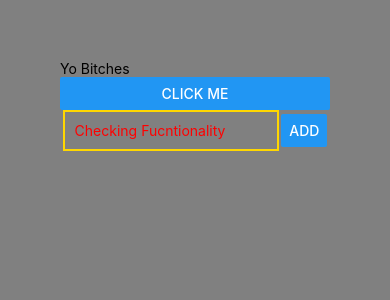
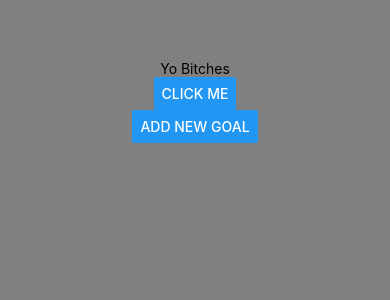
Before and after one commit to JasmeetSinghChhabra/react-native-poc, a React Native app: screen / in a window 390 px wide. Shown: the top 300 px of the page. Built offline with nearby package versions, Linux system fonts and the light colour scheme.

Commit message:
Modal Added

```diff
--- a/App.js
+++ b/App.js
@@ -13,6 +13,7 @@
 export default function App() {
   const [outputText, setoutputText] = useState("Yo Bitches");
   const [courseGoals, setCourseGoals] = useState([]);
+  const [isAddMode, setIsAddMode] = useState(false);
 
   const addGoalHandler = goalTitle => {
     //console.log(enteredGoal);
@@ -20,6 +21,12 @@
       ...currentGoals,
       { id: Math.random().toString(), value: goalTitle }
     ]); //spread operator
+    setIsAddMode(false);
+  };
+  const removeGoalHandler = goalId => {
+    setCourseGoals(currentGoals => {
+      return currentGoals.filter(goal => goal.id !== goalId);
+    });
   };
 
   return (
@@ -27,14 +34,17 @@
       <Text>{outputText}</Text>
       <Button title="Click Me" onPress={() => setoutputText("Oh Yes")} />
 
-      <GoalInput onAddGoal={addGoalHandler} />
+      <Button title="Add new goal" onPress={()=> setIsAddMode(true)}/>
+
+      <GoalInput visible={isAddMode} onAddGoal={addGoalHandler} />
       <FlatList
         keyExtractor={(item, index) => item.id}
         data={courseGoals}
         renderItem={itemData => (
           <GoalItem
-            onDelete={() => console.log('Does that work?')}
-            title={itemData.item.value }
+            id={itemData.item.id}
+            onDelete={removeGoalHandler}
+            title={itemData.item.value}
           />
         )}
       />
@@ -47,8 +57,8 @@
     padding: 60,
     flex: 1,
     backgroundColor: "grey",
-    color: "pink"
-    //alignItems: "center",
-    // justifyContent: "center"
+    color: "pink",
+    alignItems: "center",
+    justifyContent: "center"
   }
 });
--- a/components/GoalInput.js
+++ b/components/GoalInput.js
@@ -5,7 +5,8 @@
   View,
   FlatList,
   Button,
-  TextInput
+  TextInput,
+  Modal
 } from "react-native";
 
 const GoalInput = props => {
@@ -14,39 +15,36 @@
     setEnteredGoal(input);
   };
   return (
-    <View
-      style={{
-        flexDirection: "row",
-        justifyContent: "space-evenly",
-        alignItems: "center"
-      }}
-    >
-      <TextInput
-        style={{
-          width: "80%",
-          color: "red",
-          //borderBottomColor: "black",
-          borderWidth: 2,
-          borderColor: "gold",
-          padding: 10
-        }}
-        placeholder="Checking Fucntionality"
-        onChangeText={goalInputHandler}
-        value={enteredGoal}
-      />
-      <Button title="Add" onPress={()=>props.onAddGoal(enteredGoal)} />
-    </View>
+    <Modal visible={props.visible} animationType={"slide"}>
+      <View style={styles.inputContainer}>
+        <TextInput
+          style={styles.input}
+          placeholder="Checking Fucntionality"
+          onChangeText={goalInputHandler}
+          value={enteredGoal}
+        />
+        <Button title="Add" onPress={() => props.onAddGoal(enteredGoal)} />
+      </View>
+    </Modal>
   );
 };
 
 const styles = StyleSheet.create({
-  container: {
+  inputContainer: {
+    flexDirection: "column",
+    alignItems: "center",
     padding: 60,
     flex: 1,
-    backgroundColor: "grey",
-    color: "pink"
-    //alignItems: "center",
-    // justifyContent: "center"
+    alignItems: "center",
+    justifyContent: "center"
+  },
+  input: {
+    width: "80%",
+    color: "red",
+    //borderBottomColor: "black",
+    borderWidth: 2,
+    borderColor: "gold",
+    padding: 10
   }
 });
 
--- a/components/GoalItem.js
+++ b/components/GoalItem.js
@@ -11,7 +11,10 @@
 
 const GoalItem = props => {
   return (
-    <TouchableOpacity activeOpacity={0.8} onPress={props.onDelete}>
+    <TouchableOpacity
+      activeOpacity={0.8}
+      onPress={props.onDelete.bind(this, props.id)}
+    >
       <View style={styles.listItem}>
         <Text>{props.title}</Text>
       </View>
```
